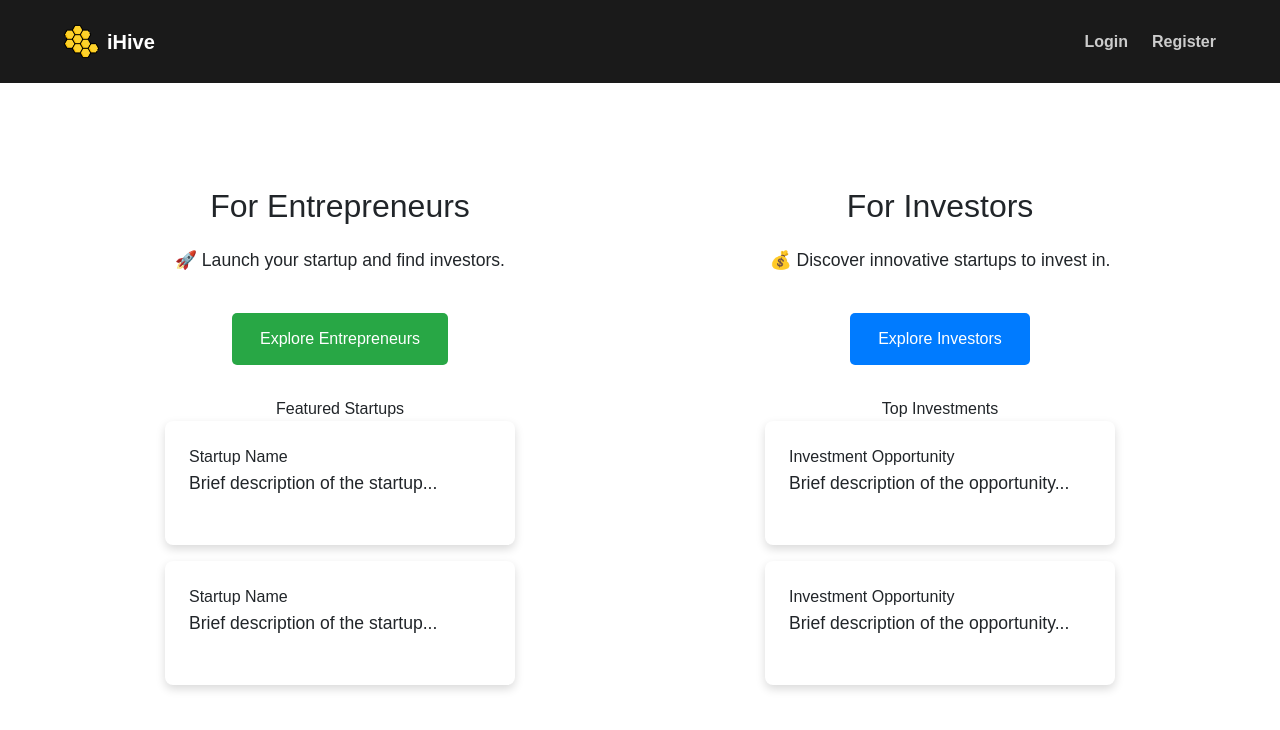
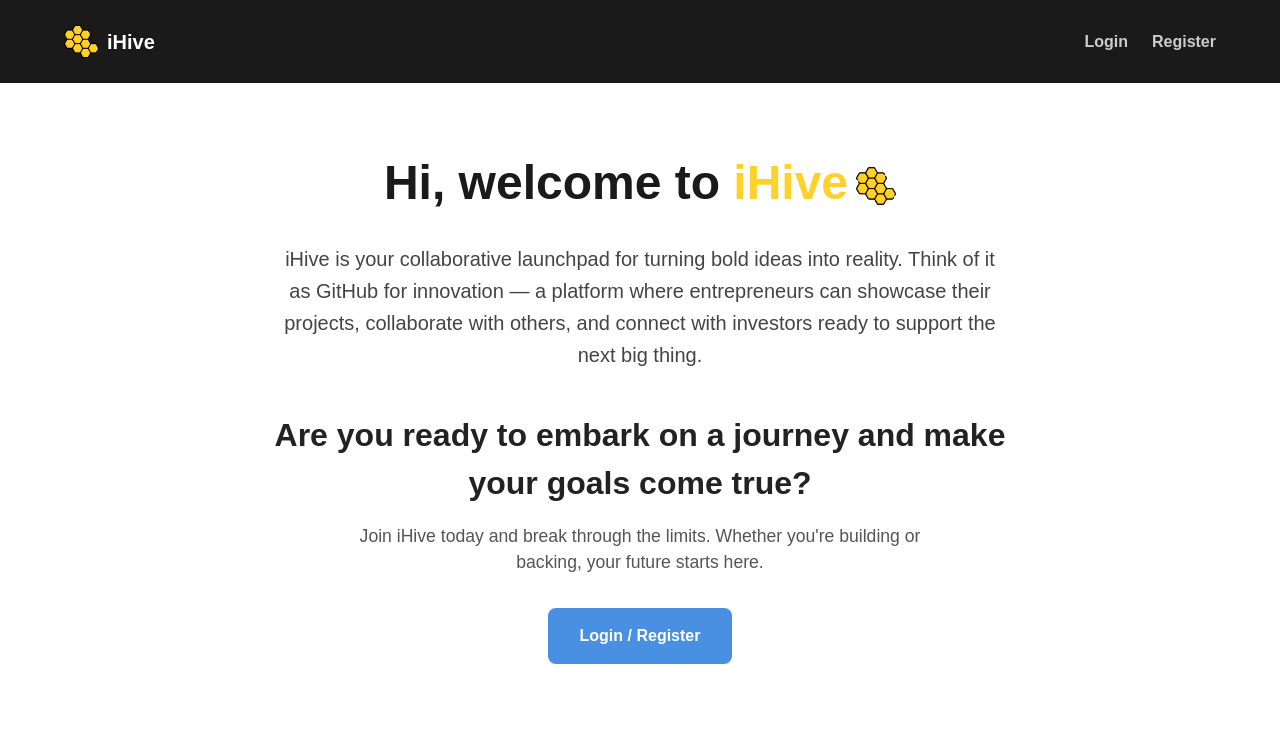
Before and after one commit to RizikH/iHive, a Next.js app in the folder frontend/: page / in a window 1280 px wide. Shown: the top 730 px of the page. Built offline with nearby package versions, Linux system fonts and the light colour scheme.

Commit message:
changes to nav-bar

```diff
--- a/frontend/app/page.tsx
+++ b/frontend/app/page.tsx
@@ -1,64 +1,46 @@
 "use client";
 
 import Link from "next/link";
-import styles from "@/app/styles/home.module.css"; // ✅ Fixed Import Path
-import "@/components/"; // ✅ Fixed Import Path
+import Image from "next/image";
+import styles from "@/app/styles/home.module.css";
 import React from "react";
-import Image from "next/image";
 import NavBar from "@/components/nav-bar";
 
 export default function Home() {
   return (
     <div className={styles.container}>
       {/* Navigation Bar */}
-
       <nav className={styles.navBar}>
         <NavBar />
       </nav>
 
-      {/* Split Layout */}
-      <div className={styles.splitContainer}>
-        {/* Entrepreneur Side */}
-        <section className={styles.entrepreneurSide}>
-          <h1>For Entrepreneurs</h1>
-          <p>🚀 Launch your startup and find investors.</p>
-          <Link href="/entrepreneur">
-            <span className={styles.entrepreneurButton}>Explore Entrepreneurs</span>
-          </Link>
+      {/* Hero Section */}
+      <div className={styles.landingContent}>
+        <h1 className={styles.welcomeTitle}>
+          Hi, welcome to <span className={styles.brandName}>iHive</span>
+          <Image
+            src="/Images/iHive.png"
+            alt="iHive Logo"
+            width={40}
+            height={40}
+            className={styles.inlineLogo}
+          />
+        </h1>
 
-          <div className={styles.featuredProjects}>
-            <h2>Featured Startups</h2>
-            <article className={styles.projectCard}>
-              <h3>Startup Name</h3>
-              <p>Brief description of the startup...</p>
-            </article>
-            <article className={styles.projectCard}>
-              <h3>Startup Name</h3>
-              <p>Brief description of the startup...</p>
-            </article>
-          </div>
-        </section>
+        <p className={styles.description}>
+          iHive is your collaborative launchpad for turning bold ideas into reality. Think of it as GitHub for innovation — a platform where entrepreneurs can showcase their projects, collaborate with others, and connect with investors ready to support the next big thing.
+        </p>
 
-        {/* Investor Side */}
-        <section className={styles.investorSide}>
-          <h1>For Investors</h1>
-          <p>💰 Discover innovative startups to invest in.</p>
-          <Link href="/investor">
-            <span className={styles.investorButton}>Explore Investors</span>
-          </Link>
+        <h2 className={styles.callToActionTitle}>
+          Are you ready to embark on a journey and make your goals come true?
+        </h2>
+        <p className={styles.callToActionText}>
+          Join iHive today and break through the limits. Whether you're building or backing, your future starts here.
+        </p>
 
-          <div className={styles.featuredInvestments}>
-            <h2>Top Investments</h2>
-            <article className={styles.investmentCard}>
-              <h3>Investment Opportunity</h3>
-              <p>Brief description of the opportunity...</p>
-            </article>
-            <article className={styles.investmentCard}>
-              <h3>Investment Opportunity</h3>
-              <p>Brief description of the opportunity...</p>
-            </article>
-          </div>
-        </section>
+        <Link href="/get-started">
+          <button className={styles.getStartedButton}>Login / Register</button>
+        </Link>
       </div>
     </div>
   );
--- a/frontend/app/styles/home.module.css
+++ b/frontend/app/styles/home.module.css
@@ -164,3 +164,68 @@
     background-color: #0056b3;
     transform: scale(1.05);
 }
+
+/* Landing Page Hero Styles */
+.landingContent {
+    text-align: center;
+    max-width: 800px;
+    margin: 0 auto;
+    padding: 4rem 2rem;
+}
+
+.welcomeTitle {
+    font-size: 3rem;
+    font-weight: bold;
+    color: #1a1a1a;
+    margin-bottom: 1.5rem;
+}
+
+.brandName {
+    color: rgb(254 210 43 / var(--tw-bg-opacity, 1));
+}
+
+.description {
+    font-size: 1.25rem;
+    color: #444;
+    margin-bottom: 2.5rem;
+    line-height: 1.6;
+}
+
+.callToActionTitle {
+    font-size: 2rem;
+    font-weight: 600;
+    margin-top: 2rem;
+    margin-bottom: 1rem;
+    color: #222;
+}
+
+.callToActionText {
+    font-size: 1.1rem;
+    color: #555;
+    margin-bottom: 2rem;
+    max-width: 600px;
+    margin-left: auto;
+    margin-right: auto;
+}
+
+.getStartedButton {
+    padding: 1rem 2rem;
+    font-size: 1rem;
+    font-weight: 600;
+    background-color: #4a90e2;
+    color: #fff;
+    border: none;
+    border-radius: 8px;
+    cursor: pointer;
+    transition: background-color 0.3s ease, transform 0.2s ease;
+}
+
+.getStartedButton:hover {
+    background-color: #357abd;
+    transform: scale(1.05);
+}
+.inlineLogo {
+    display: inline-block;
+    margin-left: 0.5rem;
+    vertical-align: middle;
+}
--- a/frontend/components/nav-bar.tsx
+++ b/frontend/components/nav-bar.tsx
@@ -77,9 +77,17 @@ const NavBar = ({
     (link) => link.label !== "My Repositories"
   );
 
+  // Determine logo link based on user type
+  const logoHref =
+    currentUser?.user_type === "investor"
+      ? "/investor"
+      : currentUser?.user_type === "entrepreneur"
+      ? "/entrepreneur"
+      : "/";
+
   return (
     <nav className={styles.navContainer}>
-      <Link href="/" className={styles.logo}>
+      <Link href={logoHref} className={styles.logo}>
         <Image
           src={logoPath}
           alt="Logo"
```
Also changed, not shown: 1 other file (tests, documents, lock files or other folders).
